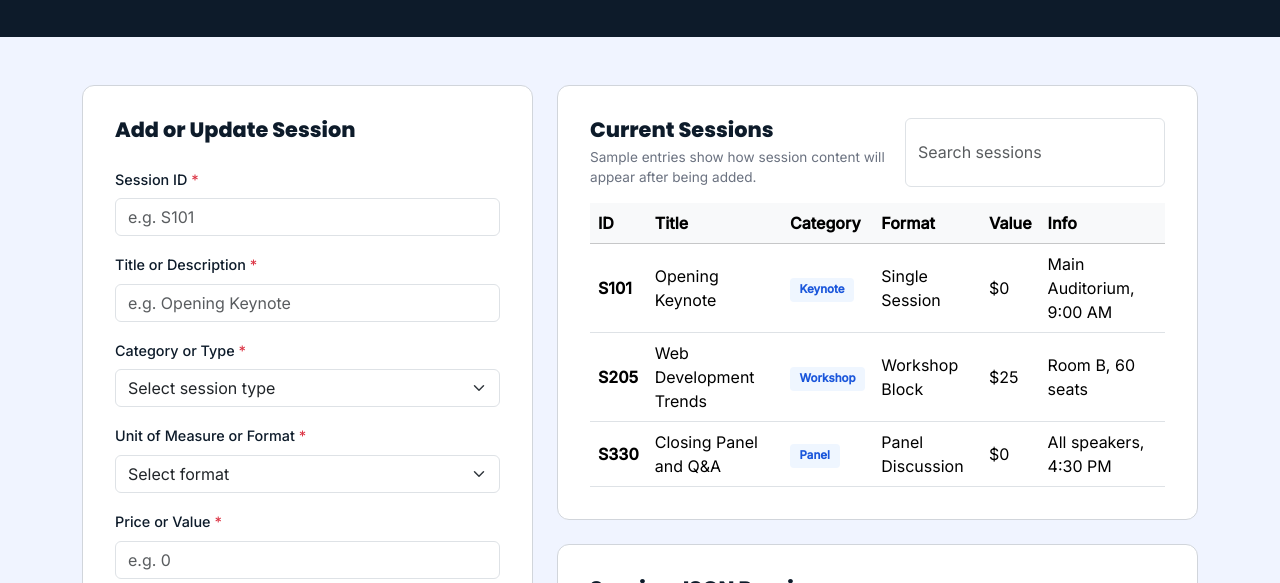
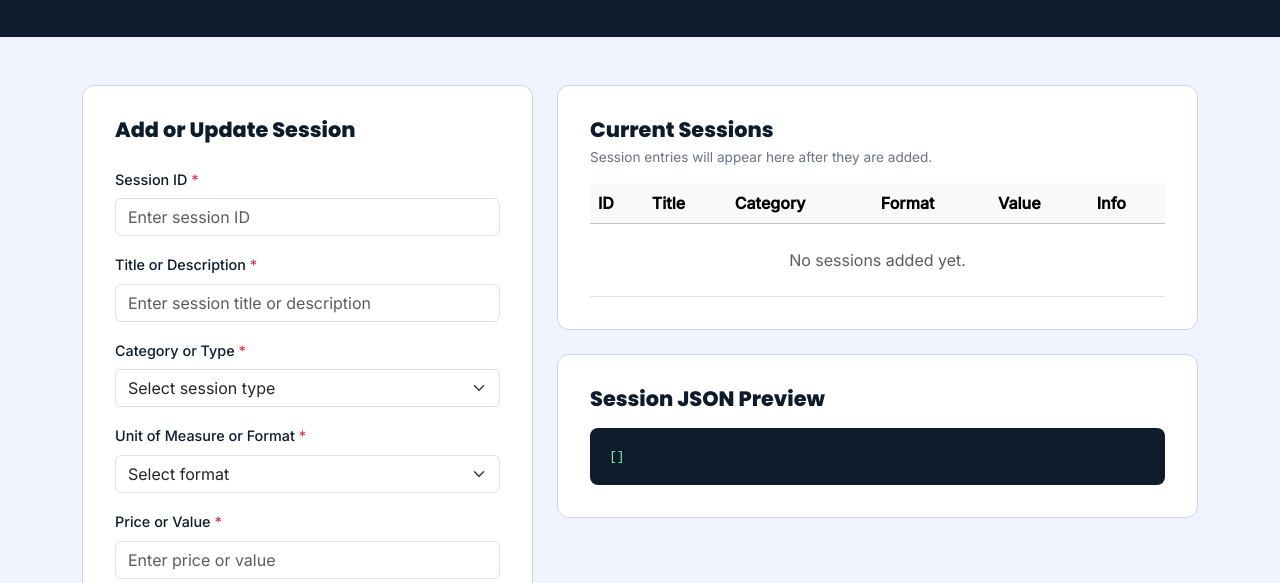
Before and after one commit to Rose-Huynh/Conference-Event-Organizer, a plain HTML site: page sessions.html in a window 1280 px wide. Shown: the part 217-800 px from the top of the page. Drawn offline with nearby package versions, Linux system fonts and the light colour scheme.

Commit message:
update code (keeping the results blank)

```diff
--- a/css/products.css
+++ b/css/products.css
@@ -125,10 +125,6 @@ body {
   background: #D1D5DB;
 }
 
-.search-input {
-  max-width: 260px;
-}
-
 .badge-type {
   background: #EFF6FF;
   border-radius: 4px;
@@ -164,7 +160,4 @@ footer {
     padding: 1.4rem;
   }
 
-  .search-input {
-    max-width: 100%;
-  }
 }
--- a/css/sessions.css
+++ b/css/sessions.css
@@ -125,10 +125,6 @@ body {
   background: #D1D5DB;
 }
 
-.search-input {
-  max-width: 260px;
-}
-
 .badge-type {
   background: #EFF6FF;
   border-radius: 4px;
@@ -164,7 +160,4 @@ footer {
     padding: 1.4rem;
   }
 
-  .search-input {
-    max-width: 100%;
-  }
 }
--- a/sessions.html
+++ b/sessions.html
@@ -44,12 +44,12 @@
           <form>
             <div class="mb-3">
               <label class="form-label" for="sessionId">Session ID <span class="text-danger">*</span></label>
-              <input type="text" class="form-control" id="sessionId" placeholder="e.g. S101"/>
+              <input type="text" class="form-control" id="sessionId" placeholder="Enter session ID"/>
             </div>
 
             <div class="mb-3">
               <label class="form-label" for="sessionTitle">Title or Description <span class="text-danger">*</span></label>
-              <input type="text" class="form-control" id="sessionTitle" placeholder="e.g. Opening Keynote"/>
+              <input type="text" class="form-control" id="sessionTitle" placeholder="Enter session title or description"/>
             </div>
 
             <div class="mb-3">
@@ -77,7 +77,7 @@
 
             <div class="mb-3">
               <label class="form-label" for="sessionPrice">Price or Value <span class="text-danger">*</span></label>
-              <input type="number" class="form-control" id="sessionPrice" placeholder="e.g. 0"/>
+              <input type="number" class="form-control" id="sessionPrice" placeholder="Enter price or value"/>
             </div>
 
             <div class="mb-4">
@@ -95,12 +95,11 @@
 
       <div class="col-lg-7">
         <section class="table-section mb-4">
-          <div class="d-flex flex-column flex-md-row justify-content-between gap-3 mb-3">
+          <div class="mb-3">
             <div>
               <h2 class="section-title mb-1">Current Sessions</h2>
-              <p class="section-help mb-0">Sample entries show how session content will appear after being added.</p>
+              <p class="section-help mb-0">Session entries will appear here after they are added.</p>
             </div>
-            <input type="search" class="form-control search-input" placeholder="Search sessions"/>
           </div>
 
           <div class="table-responsive">
@@ -117,28 +116,7 @@
               </thead>
               <tbody>
                 <tr>
-                  <td><strong>S101</strong></td>
-                  <td>Opening Keynote</td>
-                  <td><span class="badge-type">Keynote</span></td>
-                  <td>Single Session</td>
-                  <td>$0</td>
-                  <td>Main Auditorium, 9:00 AM</td>
-                </tr>
-                <tr>
-                  <td><strong>S205</strong></td>
-                  <td>Web Development Trends</td>
-                  <td><span class="badge-type">Workshop</span></td>
-                  <td>Workshop Block</td>
-                  <td>$25</td>
-                  <td>Room B, 60 seats</td>
-                </tr>
-                <tr>
-                  <td><strong>S330</strong></td>
-                  <td>Closing Panel and Q&amp;A</td>
-                  <td><span class="badge-type">Panel</span></td>
-                  <td>Panel Discussion</td>
-                  <td>$0</td>
-                  <td>All speakers, 4:30 PM</td>
+                  <td colspan="6" class="text-center text-muted py-4">No sessions added yet.</td>
                 </tr>
               </tbody>
             </table>
@@ -147,16 +125,7 @@
 
         <section class="table-section">
           <h2 class="section-title mb-3">Session JSON Preview</h2>
-          <pre class="json-box">[
-  {
-    "id": "S101",
-    "description": "Opening Keynote",
-    "category": "Keynote",
-    "unit": "Single Session",
-    "price": 0,
-    "info": "Main Auditorium, 9:00 AM"
-  }
-]</pre>
+          <pre class="json-box">[]</pre>
         </section>
       </div>
     </div>
```
Also changed, not shown: products.html (+7 -38 lines).
